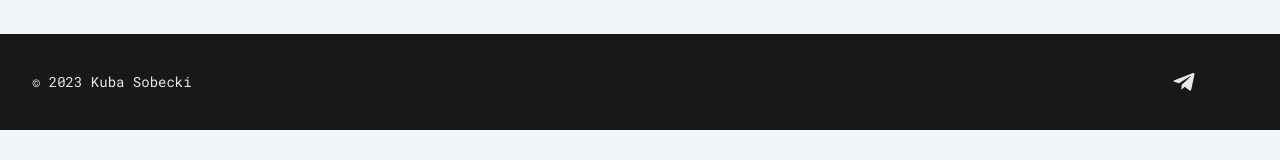
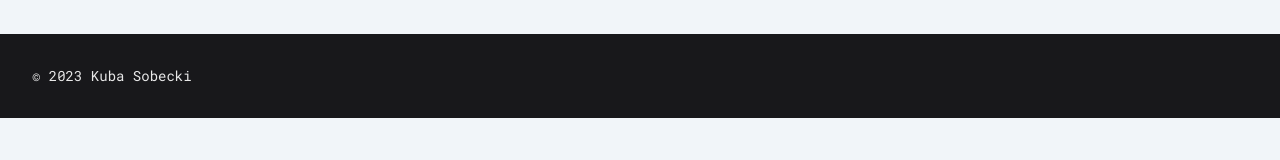
Before and after one commit to kubasobecki/kubasobecki.pl, a Next.js app: page /lab in a window 1280 px wide. Shown: the part 218-378 px from the top of the page. Built offline with nearby package versions, Linux system fonts and the light colour scheme.

Commit message:
Debug footer icons

```diff
--- a/components/layout/footer/Footer.tsx
+++ b/components/layout/footer/Footer.tsx
@@ -5,7 +5,7 @@
 //   AiFillPhone,
 //   AiOutlineWhatsApp,
 // } from "react-icons/ai";
-import { FaTelegramPlane } from "react-icons/fa";
+// import { FaTelegramPlane } from "react-icons/fa";
 import { Tooltip } from "react-tooltip";
 import "react-tooltip/dist/react-tooltip.css";
 
@@ -42,11 +42,7 @@ class ErrorBoundary extends Component<Props, State> {
 
   public render() {
     if (this.state.hasError) {
-      return (
-        <>
-          <h1>Sorry.. there was an error</h1>;<p>{}</p>
-        </>
-      );
+      return <h1>Sorry.. there was an error</h1>;
     }
 
     return this.props.children;
@@ -88,7 +84,7 @@ export default function Footer() {
             rel="noreferrer"
             className="p-1 text-white/90 duration-300 hover:text-myLime"
           >
-            <FaTelegramPlane size="24" />
+            {/* <FaTelegramPlane size="24" /> */}
           </a>
           <Tooltip id="tooltip-footer-telegram" style={tooltipStyle} />
           <a
```
